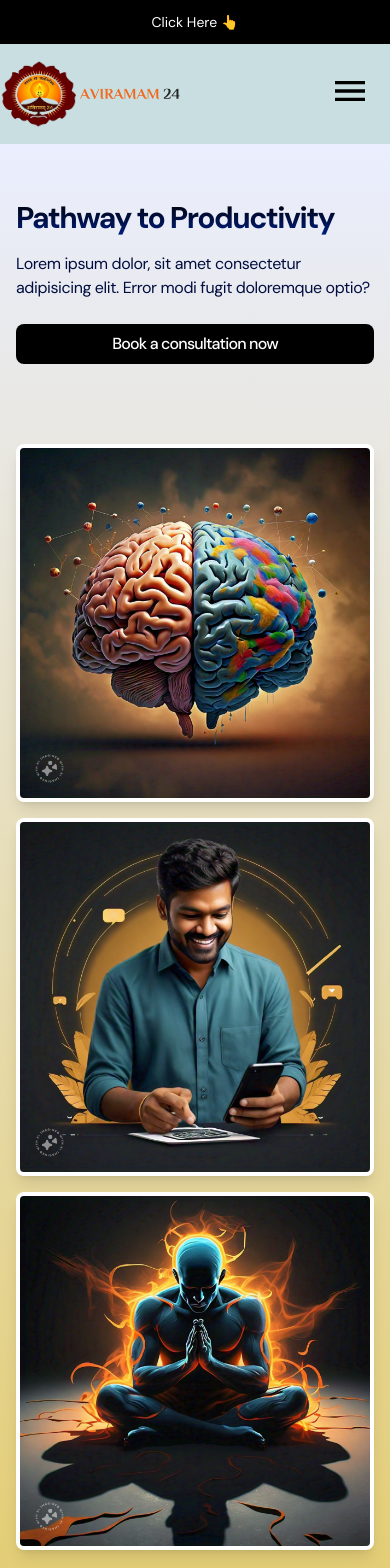
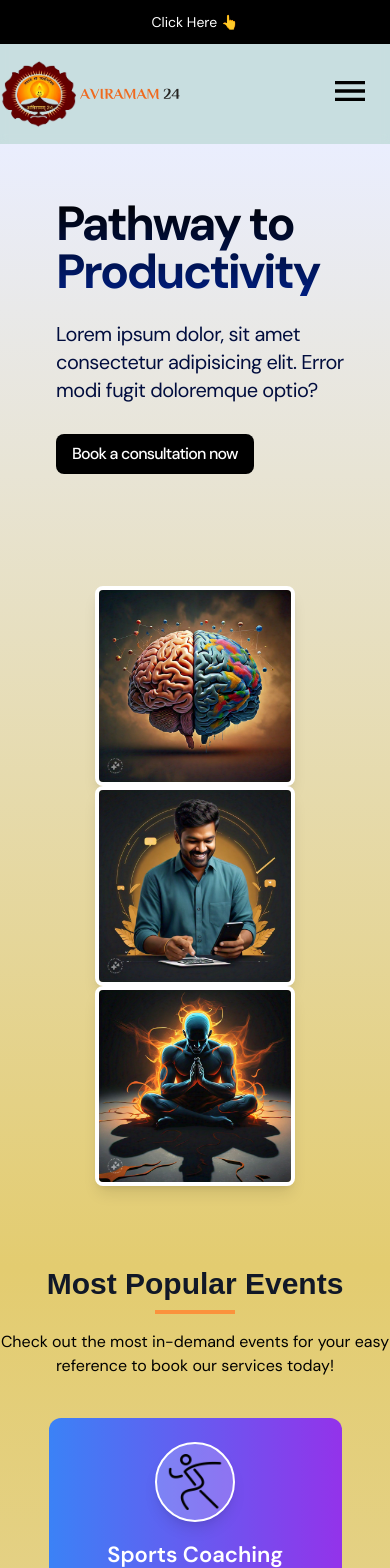
Before and after one commit to thisissuman/aviramana-24, a Next.js app: page / in a window 390 px wide. Shown: the top 1568 px of the page. Built offline with nearby package versions, Linux system fonts and the light colour scheme.

Commit message:
hero fix

```diff
--- a/src/app/sections/FeesAndCharges.tsx
+++ b/src/app/sections/FeesAndCharges.tsx
@@ -13,7 +13,7 @@ const FeesAndCharges = () => {
       <p className="text-center mb-12">
         Choose from our affordable packages for resilience coaching.
       </p>
-      <div className="flex justify-center gap-8 flex-wrap md:flex-nowrap">
+      <div className="flex justify-center gap-8 flex-wrap md:flex-nowrap  w-3/4 mx-auto md:w-full">
         {feesAndCharges.map((plan, index) => (
           <motion.div
             key={index}
--- a/src/app/sections/Hero.tsx
+++ b/src/app/sections/Hero.tsx
@@ -5,7 +5,6 @@ import resi from "@/app/assets/resi.jpeg";
 import book from "@/app/assets/book.jpeg";
 import sign from "@/app/assets/signup.jpeg";
 import { content } from "../constant";
-
 const Hero = () => {
   const [hoveredImage, setHoveredImage] = useState<
     "imageOne" | "imageTwo" | "imageThree" | null
@@ -30,40 +29,46 @@ const Hero = () => {
   };
 
   return (
-    <section className="pt-8 pb-20 md:pt-5 md:pb-10 bg-[linear-gradient(to_bottom,#EAEEFE,#e3cc70)] overflow-x-clip">
-      <div className="container mx-auto px-4"> {/* Added padding for small screens */}
-        <div className="flex flex-col md:flex-row items-center"> {/* Changed to flex-col on small screens */}
+    <section
+      className="pt-8 pb-20 md:pt-5 md:pb-10 bg-[linear-gradient(to_bottom,#EAEEFE,#e3cc70)] overflow-x-clip
+"
+    >
+      <div className="container mx-auto px-4">
+        <div className="flex flex-col md:flex-row items-center">
           {/* Left Side - Text Content */}
-          <div className="w-full md:w-[478px] mb-10 md:mb-56"> {/* Adjusted margins */}
+          <div className="md:w-[478px] mb-56 ml-10">
             <h1
-              className={`text-3xl md:text-5xl lg:text-7xl font-bold tracking-tighter bg-gradient-to-b from-black to-[#001E80] text-transparent bg-clip-text mt-6 transition-all duration-300 ${
+              className={`text-5xl md:text-7xl font-bold tracking-tighter bg-gradient-to-b from-black to-[#001E80] text-transparent bg-clip-text mt-6 transition-all duration-300 ${
                 blurText ? "blur-sm opacity-50" : "blur-none opacity-100"
               }`}
             >
               {title}
             </h1>
             <p
-              className={`text-base md:text-xl text-[#010D3E] tracking-tight mt-4 md:mt-6 transition-all duration-300 ${
+              className={`text-xl text-[#010D3E] tracking-tight mt-6 transition-all duration-300 ${
                 blurText ? "blur-sm opacity-50" : "blur-none opacity-100"
               }`}
             >
               {description}
             </p>
-            <div className="flex flex-col sm:flex-row gap-2 items-start mt-6">
-              <button className="btn btn-primary w-full sm:w-auto">Book a consultation now</button>
-              <button className="btn btn-text hidden md:block w-full sm:w-auto">Learn more</button>
+            <div className="flex gap-1 items-center mt-[30px]">
+              <button className="btn btn-primary">
+                Book a consultation now
+              </button>
+              <button className="btn btn-text hidden md:block">
+                Learn more
+              </button>
             </div>
           </div>
 
           {/* Right Side - Stacked Images with Hover Effect */}
-          <div className="w-full md:flex-1 relative mt-10 md:mt-0 flex justify-center"> {/* Center images on small screens */}
-            <div className="grid grid-cols-1 sm:grid-cols-2 md:grid-cols-3 gap-4"> {/* Use grid for images */}
+          <div className="-mt-28 md:mt-0 md:h-[648px] md:flex-1 relative mx-auto md:ml-20  items-center ">
             <Image
               src={resi}
               alt="Resilience Image"
               width={200}
               height={200}
-                className={`w-full h-auto rounded-lg border-4 border-white shadow-lg transition-transform duration-300 ease-in-out ${
+              className={`md:absolute md:h-[300px] md:w-auto md:max-w-none md:top-0 md:left-80 rounded-lg border-4 border-white shadow-lg transition-transform duration-300 ease-in-out ${
                 hoveredImage === "imageOne" ? "z-20 scale-110" : "z-10"
               }`}
               onMouseEnter={() => handleHoverStart("imageOne")}
@@ -75,7 +80,7 @@ const Hero = () => {
               alt="Book Image"
               width={200}
               height={200}
-                className={`w-full h-auto rounded-lg border-4 border-white shadow-lg transition-transform duration-300 ease-in-out ${
+              className={`md:absolute md:h-[300px] md:w-auto md:max-w-none md:top-40 md:left-60 rounded-lg border-4 border-white shadow-lg transition-transform duration-300 ease-in-out ${
                 hoveredImage === "imageTwo" ? "z-20 scale-110" : "z-10"
               }`}
               onMouseEnter={() => handleHoverStart("imageTwo")}
@@ -87,7 +92,7 @@ const Hero = () => {
               alt="Sign Up Image"
               width={200}
               height={200}
-                className={`w-full h-auto rounded-lg border-4 border-white shadow-lg transition-transform duration-300 ease-in-out ${
+              className={`md:absolute md:h-[300px] md:w-auto md:max-w-none md:top-10 md:left-100 rounded-lg border-4 border-white shadow-lg transition-transform duration-300 ease-in-out ${
                 hoveredImage === "imageThree" ? "z-20 scale-110" : "z-10"
               }`}
               onMouseEnter={() => handleHoverStart("imageThree")}
@@ -96,7 +101,6 @@ const Hero = () => {
           </div>
         </div>
       </div>
-      </div>
     </section>
   );
 };
--- a/src/app/sections/Services.tsx
+++ b/src/app/sections/Services.tsx
@@ -59,12 +59,12 @@ const Services = () => {
     <section className="text-center bg-[linear-gradient(to_bottom,#e3cc70,#EAEEFE)] overflow-x-clip">
       <h2 className="text-3xl font-bold text-gray-900 philosopher-bold">Most Popular Events</h2>
       <div className="w-20 h-1 bg-orange-400 mx-auto mt-2 mb-4 philosopher-regular"></div>
-      <p className="text-gray-600 max-w-2xl mx-auto">
+      <p className=" max-w-2xl mx-auto">
         Check out the most in-demand events for your easy reference to book our
         services today!
       </p>
 
-      <div className="mt-10 flex flex-wrap justify-center gap-8">
+      <div className="mt-10 flex flex-wrap justify-center gap-8 w-3/4 mx-auto md:w-full">
         {programmes.map((programme, index) => (
           <ServiceCard key={programme.title} {...programme} index={index} />
         ))}
```
Lines whose indentation alone changed are shown as unchanged.
